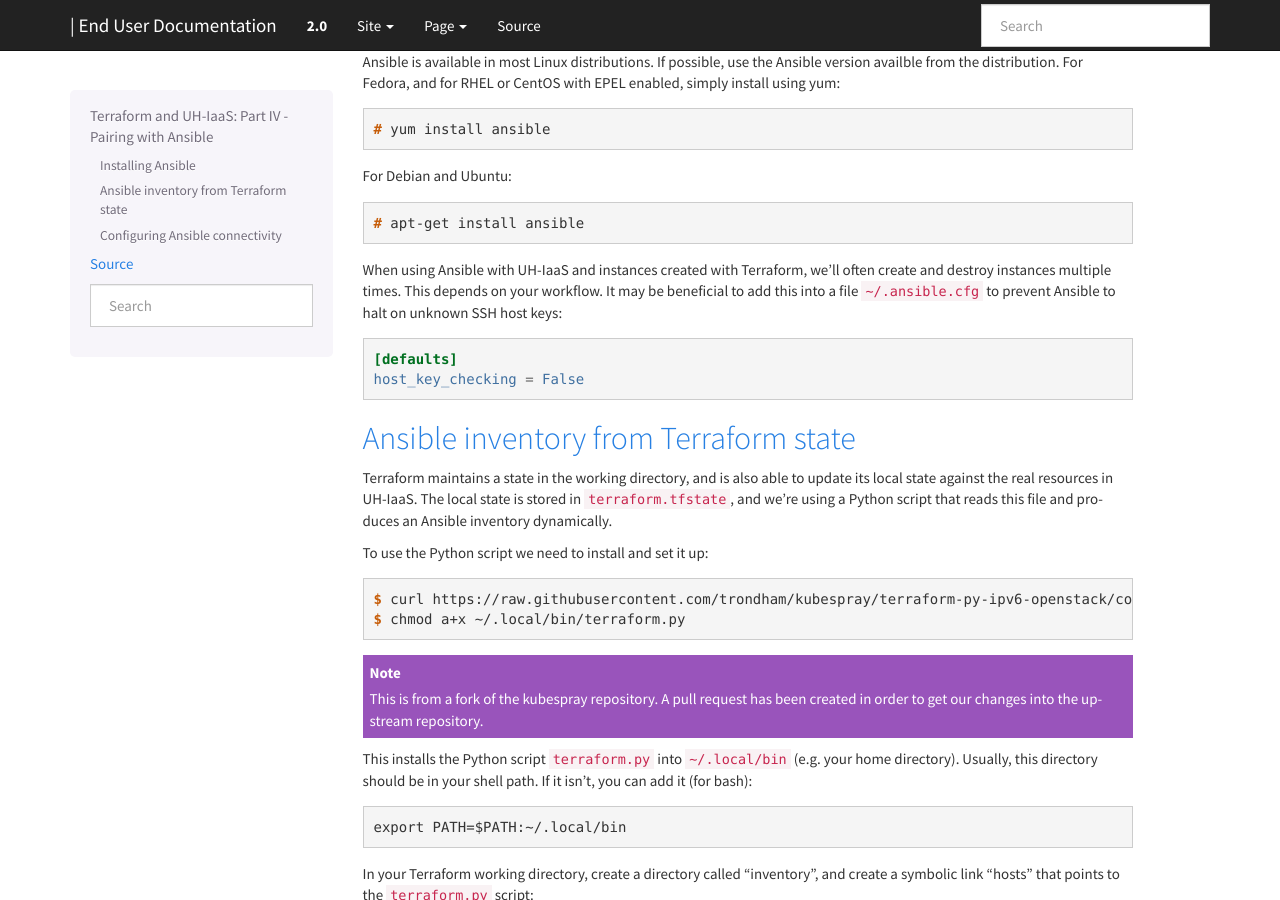
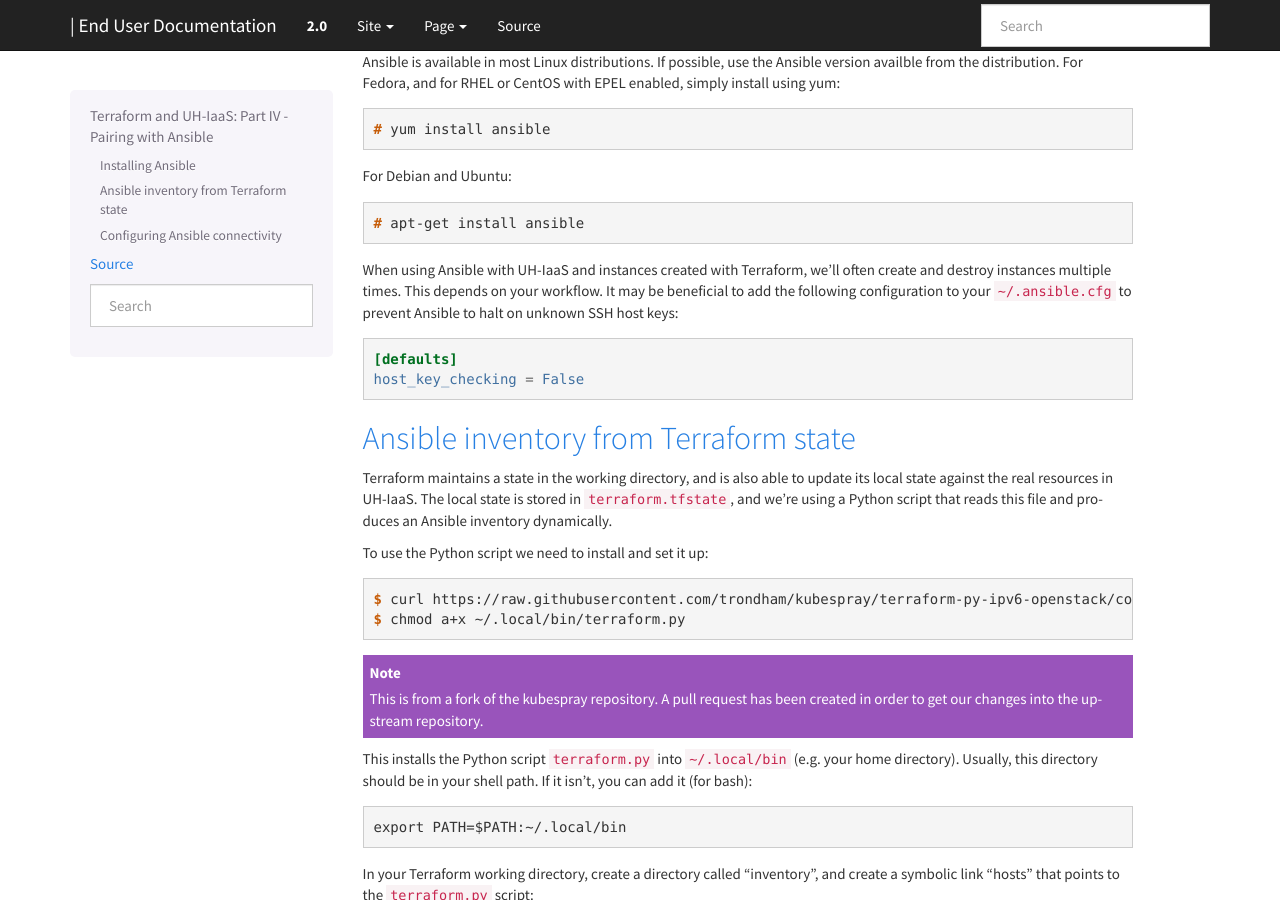
Before and after one commit to norcams/docs-enduser, a Sphinx documentation site: the page built from docs/terraform-part4.rst, in a window 1280 px wide and 900 px high, scrolled down 592 px. Built offline with Sphinx 7.4.7, drawn with Linux system fonts in a browser that asks for light colours.

Commit message:
terraform

```diff
--- a/docs/terraform-part4.rst
+++ b/docs/terraform-part4.rst
@@ -50,9 +50,9 @@ For Debian and Ubuntu:
 
 When using Ansible with UH-IaaS and instances created with Terraform,
 we'll often create and destroy instances multiple times. This depends
-on your workflow. It may be beneficial to add this into a file
-``~/.ansible.cfg`` to prevent Ansible to halt on unknown SSH host
-keys:
+on your workflow. It may be beneficial to add the following
+configuration to your ``~/.ansible.cfg`` to prevent Ansible to halt on
+unknown SSH host keys:
 
 .. code-block:: ini
 
```
